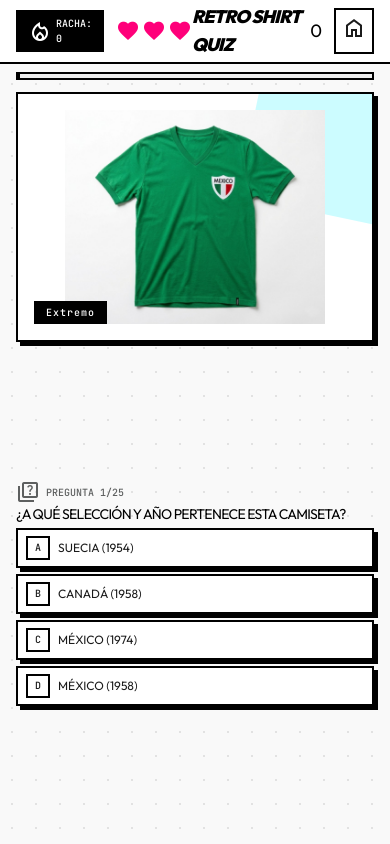
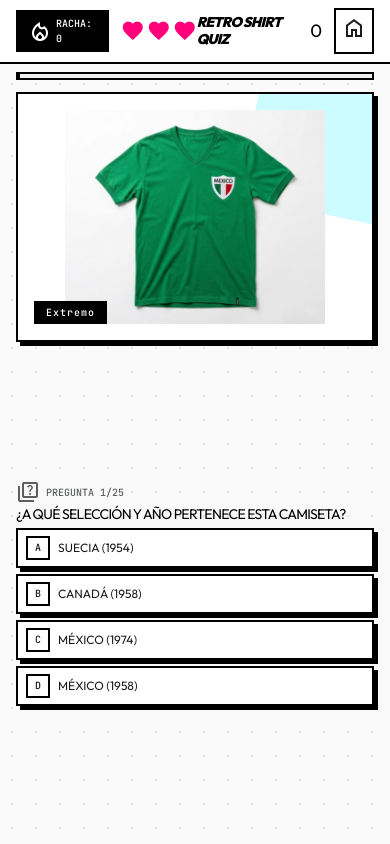
Before and after one commit to moisesvalero/quiz-camisetas, an Astro site: page / in a window 390 px wide. Both pictures are taken after a click on the button 195 px from the left and 829 px from the top of the page. Built offline with nearby package versions, Linux system fonts and the light colour scheme; Astro itself is replaced by a stand-in of ours.

Commit message:
fix: reduce game header title size on mobile to prevent overflow

```diff
--- a/src/components/QuizGame.astro
+++ b/src/components/QuizGame.astro
@@ -106,7 +106,7 @@
       </div>
 
       <!-- Centro: Título -->
-      <div class="font-display-xl text-primary font-black tracking-tighter text-lg md:text-[28px] italic cursor-pointer js-btn-home" role="button">
+      <div class="font-display-xl text-primary font-black tracking-tighter text-sm md:text-[28px] italic cursor-pointer js-btn-home leading-tight" role="button">
         RETRO SHIRT QUIZ
       </div>
 
```
